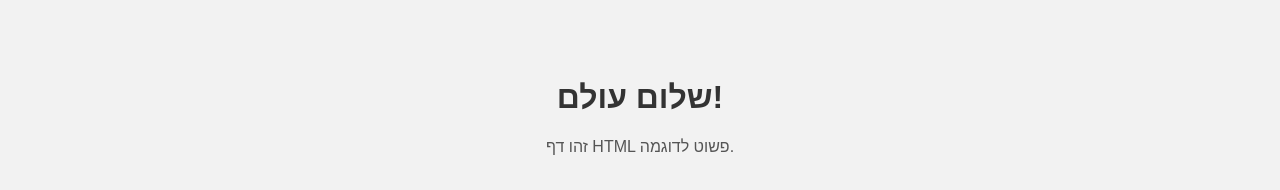
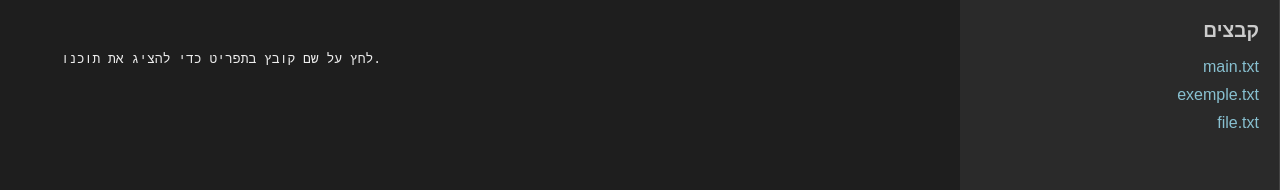
Before and after one commit to yedist/pyprinty, a plain HTML site: page index.html in a window 1280 px wide. Shown: the top 190 px of the page. Drawn offline with Linux system fonts and the light colour scheme.

Commit message:
pyprinty

```diff
--- a/index.html
+++ b/index.html
@@ -2,24 +2,111 @@
 <html lang="he">
 <head>
   <meta charset="UTF-8">
-    <title>הדף הראשון שלי</title>
+  <title>מציג טקסטים</title>
   <style>
-        body {
+    * {
+      box-sizing: border-box;
+    }
+    html, body {
+      margin: 0;
+      padding: 0;
+      height: 100%;
+      direction: rtl; /* הממשק הכללי */
       font-family: Arial, sans-serif;
-            background-color: #f2f2f2;
-            text-align: center;
-            padding-top: 50px;
+      background-color: #1e1e1e;
+      color: #eee;
     }
-        h1 {
-            color: #333;
+
+    #menu {
+      position: fixed;
+      right: 0; /* כדי שיהיה בצד ימין */
+      top: 0;
+      width: 25vw;
+      height: 100vh;
+      background-color: #2a2a2a;
+      border-right: 1px solid #444;
+      padding: 20px;
+      overflow-y: auto;
+      z-index: 10;
     }
-        p {
-            color: #555;
+
+    #menu h2 {
+      margin-top: 0;
+      font-size: 1.2em;
+      color: #ccc;
+    }
+
+    #menu ul {
+      list-style: none;
+      padding: 0;
+      margin: 0;
+    }
+
+    #menu li {
+      margin: 10px 0;
+      cursor: pointer;
+      color: #88c0d0;
+    }
+
+    #menu li:hover {
+      color: #81a1c1;
+      text-decoration: underline;
+    }
+
+    #content {
+      margin-right: 25vw; /* מפנה מקום לתפריט בצד ימין */
+      padding: 30px;
+      height: 100vh;
+      overflow-y: auto;
+      white-space: pre-wrap;
+      font-family: monospace;
+      font-size: 1em;
+      line-height: 1.5;
+
+      direction: ltr;       /* 👈 טקסט משמאל לימין */
+      text-align: left;     /* 👈 יישור שמאלי */
     }
   </style>
 </head>
 <body>
-    <h1>שלום עולם!</h1>
-    <p>זהו דף HTML פשוט לדוגמה.</p>
+
+  <div id="menu">
+    <h2>קבצים</h2>
+    <ul id="fileList"></ul>
+  </div>
+
+  <div id="content">
+    לחץ על שם קובץ בתפריט כדי להציג את תוכנו.
+  </div>
+
+  <script>
+    const files = [
+      "main.txt",
+      "exemple.txt",
+      "file.txt"
+    ];
+
+    const fileList = document.getElementById("fileList");
+    const content = document.getElementById("content");
+
+    files.forEach(filename => {
+      const li = document.createElement("li");
+      li.textContent = filename;
+      li.addEventListener("click", () => loadFile(filename));
+      fileList.appendChild(li);
+    });
+
+    async function loadFile(filename) {
+      try {
+        const response = await fetch(filename);
+        if (!response.ok) throw new Error("לא נמצא");
+        const text = await response.text();
+        content.textContent = text;
+      } catch (e) {
+        content.textContent = "שגיאה בטעינת הקובץ: " + e.message;
+      }
+    }
+  </script>
+
 </body>
 </html>
```
Also changed, not shown: google93b2efb60c8af81a.html (deleted, +0 -1 lines), exemple.txt (added), file.txt (added), main.txt (added). Lines whose indentation alone changed are shown as unchanged.
